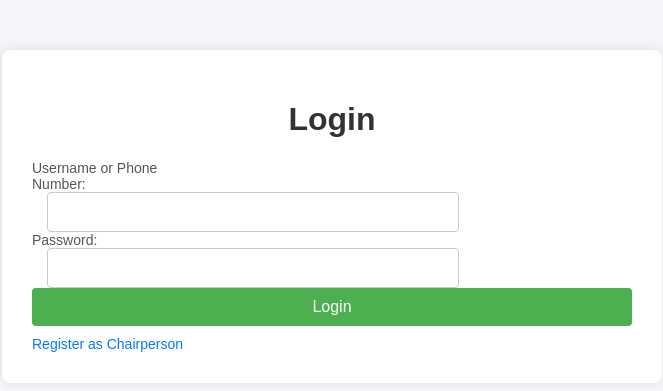
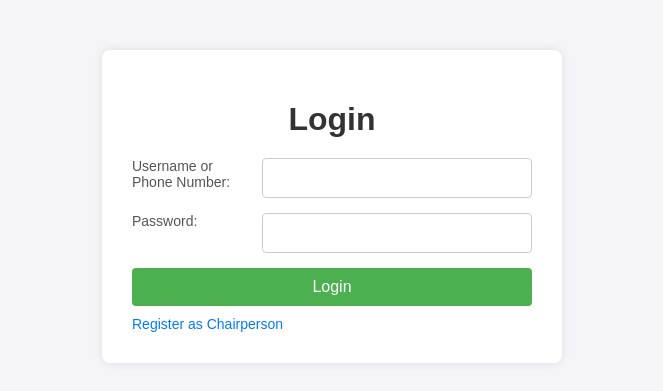
Before and after one commit to kimaguti/javap, a Flask app: page /login in a window 1280 px wide. Shown: the top 391 px of the page, without its empty margins (308-971 px from the left). Run offline with Flask 3, Linux system fonts and the light colour scheme.

Commit message:
Chama app

```diff
--- a/static/style.css
+++ b/static/style.css
@@ -9,11 +9,12 @@ body {
 h1 {
     text-align: center;
     color: #333;
+    margin-bottom: 20px;
 }
 
 /* Container for forms */
 .form-container {
-    max-width: 600px;
+    max-width: 400px;
     margin: 50px auto;
     background-color: #fff;
     padding: 30px;
@@ -39,7 +40,7 @@ label {
     width: 30%; /* Give the label space on the left */
 }
 
-input[type="text"], input[type="password"], select {
+input[type="text"], input[type="password"] {
     width: 65%; /* Give the input space on the right */
     padding: 10px;
     margin-left: 15px;
@@ -78,6 +79,13 @@ a:hover {
     text-decoration: underline;
 }
 
+/* Error message styling */
+.error {
+    color: red;
+    font-size: 14px;
+    text-align: center;
+}
+
 /* Responsive layout */
 @media (max-width: 600px) {
     .form-container {
@@ -89,7 +97,7 @@ a:hover {
         align-items: flex-start;
     }
 
-    label, input[type="text"], input[type="password"], select {
+    label, input[type="text"], input[type="password"] {
         width: 100%;
     }
 }
--- a/templates/login.html
+++ b/templates/login.html
@@ -10,11 +10,15 @@
     <div class="form-container">
         <h1>Login</h1>
         <form method="POST">
-            <label for="username">Username or Phone Number:</label>
-            <input type="text" id="username" name="username" required>
+            <div class="form-group">
+                <label for="username">Username or Phone Number:</label>
+                <input type="text" id="username" name="username" required>
+            </div>
 
-            <label for="password">Password:</label>
-            <input type="password" id="password" name="password" required>
+            <div class="form-group">
+                <label for="password">Password:</label>
+                <input type="password" id="password" name="password" required>
+            </div>
 
             <button type="submit">Login</button>
         </form>
```
